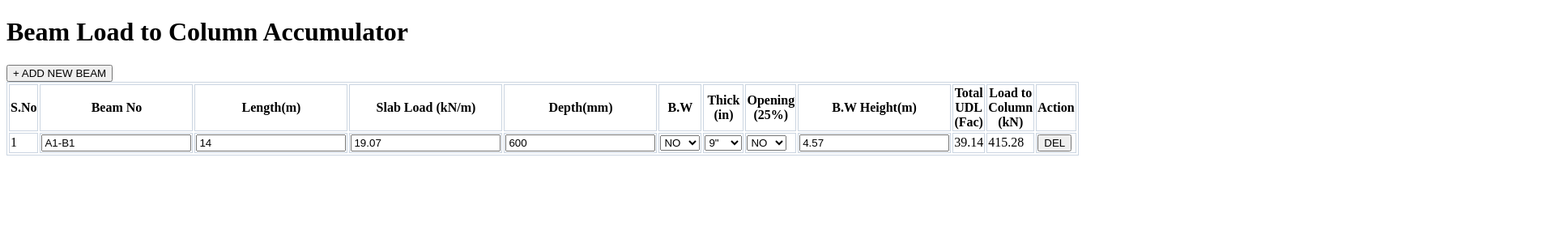
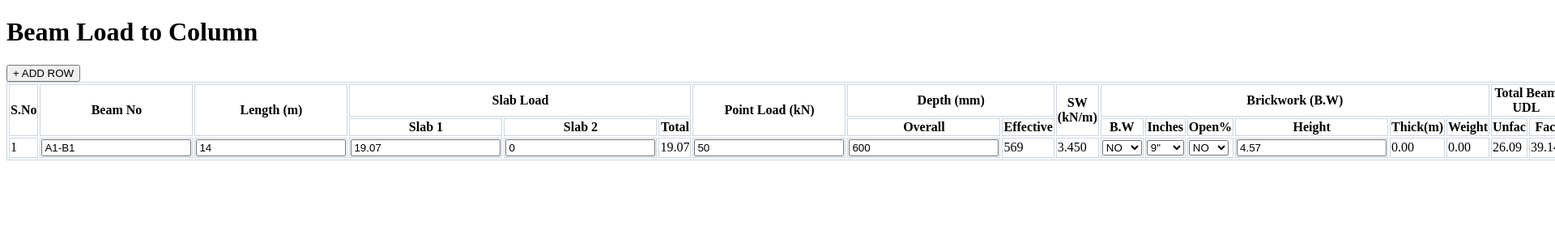
Before and after one commit to Movieeesss/BEAM-LOAD-TO-COLUMN, a React (Vite) app: page / in a window 1280 px wide. Shown: the top 300 px of the page at 81% size, 1920 px wide, since content can reach past the window. Built offline with nearby package versions, Linux system fonts and the light colour scheme.

Commit message:
Update BeamToColumn.tsx

```diff
--- a/src/BeamToColumn.tsx
+++ b/src/BeamToColumn.tsx
@@ -8,7 +8,8 @@ interface Beam {
   slab2: string;
   pointLoad: string;
   overallDepth: string;
-  width: string; // Typically 230mm from your Excel Y3
+  effectiveDepth: string; // Calculated field
+  sw: string;             // Calculated field
   hasBW: 'YES' | 'NO';
   bwThickInch: '9' | '4.5';
   hasOpening: 'YES' | 'NO';
@@ -17,47 +18,52 @@ interface Beam {
 
 const BeamToColumn: React.FC = () => {
   const [beams, setBeams] = useState<Beam[]>([
-    { id: 1, beamNo: 'A1-B1', length: '14', slab1: '19.07', slab2: '0', pointLoad: '50', overallDepth: '600', width: '230', hasBW: 'NO', bwThickInch: '9', hasOpening: 'NO', bwHeight: '4.57' }
+    {
+      id: 1, beamNo: 'A1-B1', length: '14', slab1: '19.07', slab2: '0',
+      pointLoad: '50', overallDepth: '600', effectiveDepth: '569',
+      sw: '3.45', hasBW: 'NO', bwThickInch: '9', hasOpening: 'NO', bwHeight: '4.57'
+    }
   ]);
 
-  const CONCRETE_DENSITY = 25; // From Excel Y8
-  const BRICK_DENSITY = 20;    // From Excel Y12
-  const FACTOR = 1.5;         // From Excel Y23
+  const CONCRETE_DENSITY = 25; // Y8
+  const BRICK_DENSITY = 20;    // Y12
+  const BEAM_WIDTH = 230;      // Y3
+  const FACTOR = 1.5;         // Y23
 
   const calculate = (b: Beam) => {
     const L = parseFloat(b.length) || 0;
     const D = parseFloat(b.overallDepth) || 0;
-    const W = parseFloat(b.width) || 0;
     const SL1 = parseFloat(b.slab1) || 0;
     const SL2 = parseFloat(b.slab2) || 0;
     const PL = parseFloat(b.pointLoad) || 0;
     const BH = parseFloat(b.bwHeight) || 0;
 
-    // Self Weight = (Overall Depth/1000) * (Width/1000) * 25
-    const sw = (D / 1000) * (W / 1000) * CONCRETE_DENSITY;
+    // 1. Effective Depth & SW (based on your Excel formula H3-($Y$18/2)-$Y$17)
+    const effectiveD = D > 0 ? D - 31 : 0;
+    const swValue = (D / 1000) * (BEAM_WIDTH / 1000) * CONCRETE_DENSITY;
 
-    // B.W Thickness conversion from Inch to Meter
-    const bwThickM = b.bwThickInch === '9' ? 0.23 : 0.12;
+    // 2. Slab Load Column
+    const totalSlab = SL1 + SL2;
 
-    // Brickwork Weight Calculation with Opening reduction logic
-    let bwWeight = 0;
-    if (b.hasBW === 'YES') {
-      bwWeight = bwThickM * BH * BRICK_DENSITY;
-      if (b.hasOpening === 'YES') {
-        bwWeight = bwWeight * 0.75; // Applies 25% reduction
-      }
+    // 3. Brickwork Logic
+    const bwThickM = b.hasBW === 'YES' ? (b.bwThickInch === '9' ? 0.23 : 0.12) : 0;
+    let bwWeight = b.hasBW === 'YES' ? (bwThickM * BH * BRICK_DENSITY) : 0;
+    if (b.hasOpening === 'YES') {
+      bwWeight = bwWeight * 0.75; // 25% Reduction
     }
 
-    // Total Beam UDL (Unfactored)
-    const totalSlab = SL1 + SL2;
-    const udlUnfac = totalSlab + sw + bwWeight + (L > 0 ? PL / L : 0);
+    // 4. Total Beam UDL (UNFAC)
+    const udlUnfac = totalSlab + swValue + bwWeight + (L > 0 ? PL / L : 0);
     const udlFac = udlUnfac * FACTOR;
 
-    // Final Beam Load to Column (Unfactored)
+    // 5. Final Load to Column (UNFAC)
     const columnLoad = (udlUnfac * L) + PL;
 
     return {
-      sw: sw.toFixed(3),
+      effD: effectiveD,
+      sw: swValue.toFixed(3),
+      totalSlab: totalSlab.toFixed(2),
+      bwThickM: bwThickM.toFixed(2),
       bwWeight: bwWeight.toFixed(2),
       udlUnfac: udlUnfac.toFixed(2),
       udlFac: udlFac.toFixed(2),
@@ -74,65 +80,83 @@ const BeamToColumn: React.FC = () => {
     setBeams([...beams, { ...beams[0], id: nextId, beamNo: `B${nextId}` }]);
   };
 
-  const removeRow = (id: number) => setBeams(beams.filter(b => b.id !== id));
-
   return (
-    <div className="min-h-screen bg-white font-sans text-black p-4">
-      <div className="bg-slate-900 text-white p-5 flex justify-between items-center border-b-4 border-blue-600 rounded-t shadow-lg">
-        <h1 className="text-2xl font-black uppercase tracking-tighter">Beam Load to Column Accumulator</h1>
-        <button onClick={addRow} className="bg-blue-600 hover:bg-blue-800 px-6 py-2 rounded font-black transition-all">+ ADD NEW BEAM</button>
+    <div className="min-h-screen bg-white font-sans text-black p-2">
+      <div className="bg-slate-900 text-white p-4 mb-2 flex justify-between items-center rounded shadow-lg">
+        <h1 className="text-xl font-black uppercase tracking-tighter">Beam Load to Column</h1>
+        <button onClick={addRow} className="bg-blue-600 hover:bg-blue-800 px-5 py-2 rounded font-black text-sm transition-all">+ ADD ROW</button>
       </div>
 
       <div className="overflow-x-auto">
         <table className="w-full border-collapse border border-slate-400 bg-white shadow-2xl">
-          <thead className="bg-slate-200 uppercase text-[11px] font-black text-center">
+          <thead className="bg-slate-200 uppercase text-[10px] font-black text-center">
             <tr className="divide-x divide-slate-400 border-b-2 border-slate-500">
-              <th className="p-3">S.No</th>
-              <th className="p-3">Beam No</th>
-              <th className="p-3">Length(m)</th>
-              <th className="p-3 bg-yellow-100">Slab Load (kN/m)</th>
-              <th className="p-3">Depth(mm)</th>
-              <th className="p-3 bg-blue-100">B.W</th>
-              <th className="p-3 bg-blue-100">Thick (in)</th>
-              <th className="p-3 bg-blue-100">Opening (25%)</th>
-              <th className="p-3">B.W Height(m)</th>
-              <th className="p-3 bg-green-100">Total UDL (Fac)</th>
-              <th className="p-3 bg-orange-600 text-white">Load to Column (kN)</th>
-              <th className="p-3">Action</th>
+              <th className="p-2 border" rowSpan={2}>S.No</th>
+              <th className="p-2 border" rowSpan={2}>Beam No</th>
+              <th className="p-2 border" rowSpan={2}>Length (m)</th>
+              <th className="p-2 border bg-cyan-100" colSpan={3}>Slab Load</th>
+              <th className="p-2 border bg-orange-100" rowSpan={2}>Point Load (kN)</th>
+              <th className="p-2 border bg-gray-100" colSpan={2}>Depth (mm)</th>
+              <th className="p-2 border bg-yellow-100" rowSpan={2}>SW (kN/m)</th>
+              <th className="p-2 border bg-green-100" colSpan={6}>Brickwork (B.W)</th>
+              <th className="p-2 border bg-blue-100" colSpan={2}>Total Beam UDL</th>
+              <th className="p-2 border bg-red-600 text-white" rowSpan={2}>Load to Column (Unfac)</th>
+            </tr>
+            <tr className="divide-x divide-slate-400 border-b-2 border-slate-500">
+              <th className="p-1 border bg-cyan-50 text-[9px]">Slab 1</th>
+              <th className="p-1 border bg-cyan-50 text-[9px]">Slab 2</th>
+              <th className="p-1 border bg-cyan-200 text-[9px]">Total</th>
+              <th className="p-1 border bg-gray-50 text-[9px]">Overall</th>
+              <th className="p-1 border bg-gray-50 text-[9px]">Effective</th>
+              <th className="p-1 border bg-green-50 text-[9px]">B.W</th>
+              <th className="p-1 border bg-green-50 text-[9px]">Inches</th>
+              <th className="p-1 border bg-green-50 text-[9px]">Open%</th>
+              <th className="p-1 border bg-green-50 text-[9px]">Height</th>
+              <th className="p-1 border bg-green-50 text-[9px]">Thick(m)</th>
+              <th className="p-1 border bg-green-200 text-[9px]">Weight</th>
+              <th className="p-1 border bg-blue-50 text-[9px]">Unfac</th>
+              <th className="p-1 border bg-blue-200 text-[9px]">Fac</th>
             </tr>
           </thead>
-          <tbody className="divide-y divide-slate-300 font-bold text-center text-[13px]">
+          <tbody className="divide-y divide-slate-300 font-bold text-center text-[12px]">
             {beams.map((b, i) => {
               const res = calculate(b);
               return (
                 <tr key={b.id} className="divide-x divide-slate-300 hover:bg-slate-50">
-                  <td className="p-2 bg-slate-50">{i + 1}</td>
-                  <td className="p-1"><input value={b.beamNo} onChange={e => update(b.id, 'beamNo', e.target.value)} className="w-full text-center p-2 outline-none" /></td>
-                  <td className="p-1"><input value={b.length} onChange={e => update(b.id, 'length', e.target.value)} className="w-full text-center p-2 outline-none" /></td>
-                  <td className="p-1 bg-yellow-50"><input value={b.slab1} onChange={e => update(b.id, 'slab1', e.target.value)} className="w-full text-center p-2 bg-transparent outline-none" /></td>
-                  <td className="p-1"><input value={b.overallDepth} onChange={e => update(b.id, 'overallDepth', e.target.value)} className="w-full text-center p-2 outline-none" /></td>
-                  <td className="p-1 bg-blue-50">
-                    <select value={b.hasBW} onChange={e => update(b.id, 'hasBW', e.target.value)} className="w-full p-2 bg-transparent font-black cursor-pointer">
+                  <td className="p-1 bg-slate-50">{i + 1}</td>
+                  <td className="p-1"><input value={b.beamNo} onChange={e => update(b.id, 'beamNo', e.target.value)} className="w-full text-center outline-none" /></td>
+                  <td className="p-1"><input value={b.length} onChange={e => update(b.id, 'length', e.target.value)} className="w-full text-center outline-none" /></td>
+                  <td className="p-1 bg-cyan-50"><input value={b.slab1} onChange={e => update(b.id, 'slab1', e.target.value)} className="w-full text-center bg-transparent outline-none" /></td>
+                  <td className="p-1 bg-cyan-50"><input value={b.slab2} onChange={e => update(b.id, 'slab2', e.target.value)} className="w-full text-center bg-transparent outline-none" /></td>
+                  <td className="p-1 bg-cyan-100">{res.totalSlab}</td>
+                  <td className="p-1 bg-orange-50"><input value={b.pointLoad} onChange={e => update(b.id, 'pointLoad', e.target.value)} className="w-full text-center bg-transparent outline-none" /></td>
+                  <td className="p-1 bg-gray-50"><input value={b.overallDepth} onChange={e => update(b.id, 'overallDepth', e.target.value)} className="w-full text-center bg-transparent outline-none" /></td>
+                  <td className="p-1 bg-gray-50">{res.effD}</td>
+                  <td className="p-1 bg-yellow-50">{res.sw}</td>
+                  <td className="p-1 bg-green-50">
+                    <select value={b.hasBW} onChange={e => update(b.id, 'hasBW', e.target.value as any)} className="w-full bg-transparent font-black">
                       <option value="YES">YES</option>
                       <option value="NO">NO</option>
                     </select>
                   </td>
-                  <td className="p-1 bg-blue-50">
-                    <select value={b.bwThickInch} onChange={e => update(b.id, 'bwThickInch', e.target.value)} className="w-full p-2 bg-transparent font-black cursor-pointer">
+                  <td className="p-1 bg-green-50">
+                    <select value={b.bwThickInch} onChange={e => update(b.id, 'bwThickInch', e.target.value as any)} className="w-full bg-transparent">
                       <option value="9">9"</option>
                       <option value="4.5">4.5"</option>
                     </select>
                   </td>
-                  <td className="p-1 bg-blue-50">
-                    <select value={b.hasOpening} onChange={e => update(b.id, 'hasOpening', e.target.value)} className="w-full p-2 bg-transparent font-black cursor-pointer">
+                  <td className="p-1 bg-green-50">
+                    <select value={b.hasOpening} onChange={e => update(b.id, 'hasOpening', e.target.value as any)} className="w-full bg-transparent">
                       <option value="YES">YES</option>
                       <option value="NO">NO</option>
                     </select>
                   </td>
-                  <td className="p-1"><input value={b.bwHeight} onChange={e => update(b.id, 'bwHeight', e.target.value)} className="w-full text-center p-2 outline-none" /></td>
-                  <td className="p-2 bg-green-50 text-green-900 font-black">{res.udlFac}</td>
-                  <td className="p-2 bg-orange-100 text-orange-900 text-lg font-black">{res.columnLoad}</td>
-                  <td className="p-1"><button onClick={() => removeRow(b.id)} className="bg-red-500 text-white px-3 py-1 rounded font-black hover:bg-red-700">DEL</button></td>
+                  <td className="p-1 bg-green-50"><input value={b.bwHeight} onChange={e => update(b.id, 'bwHeight', e.target.value)} className="w-full text-center bg-transparent outline-none" /></td>
+                  <td className="p-1 bg-green-50">{res.bwThickM}</td>
+                  <td className="p-1 bg-green-100">{res.bwWeight}</td>
+                  <td className="p-1 bg-blue-50">{res.udlUnfac}</td>
+                  <td className="p-1 bg-blue-100">{res.udlFac}</td>
+                  <td className="p-1 bg-orange-600 text-white font-black text-sm">{res.columnLoad}</td>
                 </tr>
               );
             })}
```
